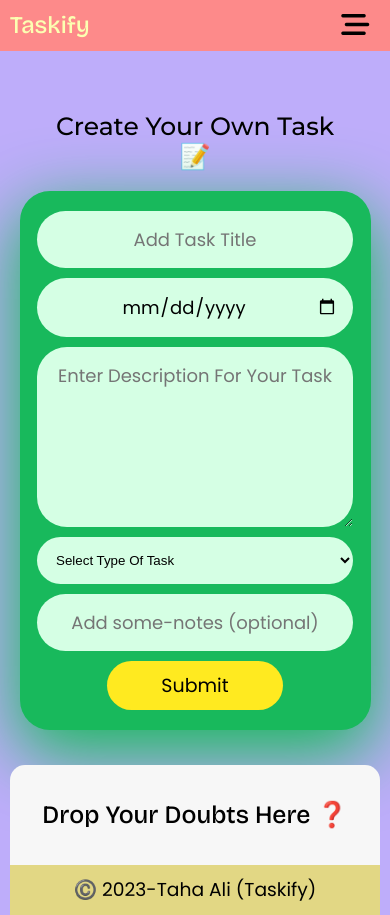
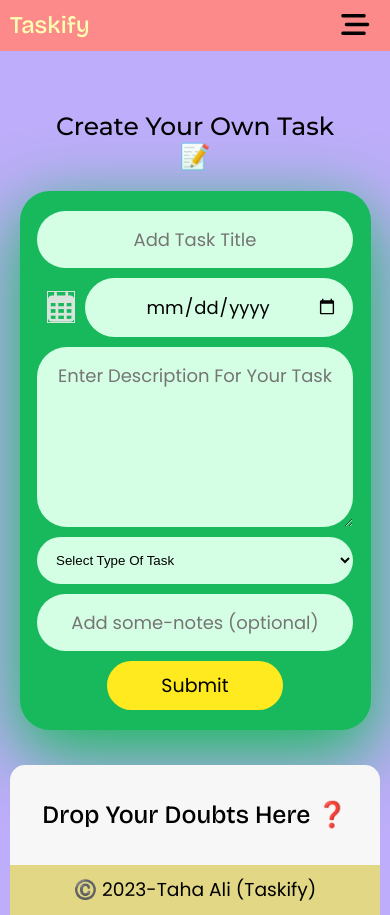
Before and after one commit to tahaali-dev/Taskifyclient, a React (Vite) app: page /create-new in a window 390 px wide. Built offline with nearby package versions, Linux system fonts and the light colour scheme.

Commit message:
date upadte

```diff
--- a/src/Pages/TaskCreationPage/TaskCreation.css
+++ b/src/Pages/TaskCreationPage/TaskCreation.css
@@ -12,6 +12,19 @@
   font-weight: 400;
   font-size: 25px;
 }
+.date-sel{
+    /* border: 1px solid; */
+    min-width: 90%;
+    display: flex;
+    justify-content: space-between;
+}
+.date-sel i{
+    font-size: 30px;
+    color: var(--back3);
+    align-self: center;
+    margin-left: 22px;
+}
+
 form {
   min-width: 70%;
   max-width: 80%;
@@ -47,4 +60,9 @@
         /* border: 1px solid; */
         min-width: 90vw;
     }
+    .date-sel i{
+        border: 1px solid;
+        margin-left: 10px;
+        margin-right: 10px;
+    }
 }
--- a/src/Pages/TaskCreationPage/TaskCreation.jsx
+++ b/src/Pages/TaskCreationPage/TaskCreation.jsx
@@ -8,7 +8,10 @@
         <h2>Create Your Own Task 📝</h2>
         <form>
           <input type="text" placeholder="Add Task Title" />
-          <input type="date" value="yyyy-mm-dd"/>
+          <div className="date-sel">
+            <i className="fa-regular fa-calendar-days"></i>
+            <input type="date" />
+          </div>
           <textarea
             cols="30"
             rows="10"
```
